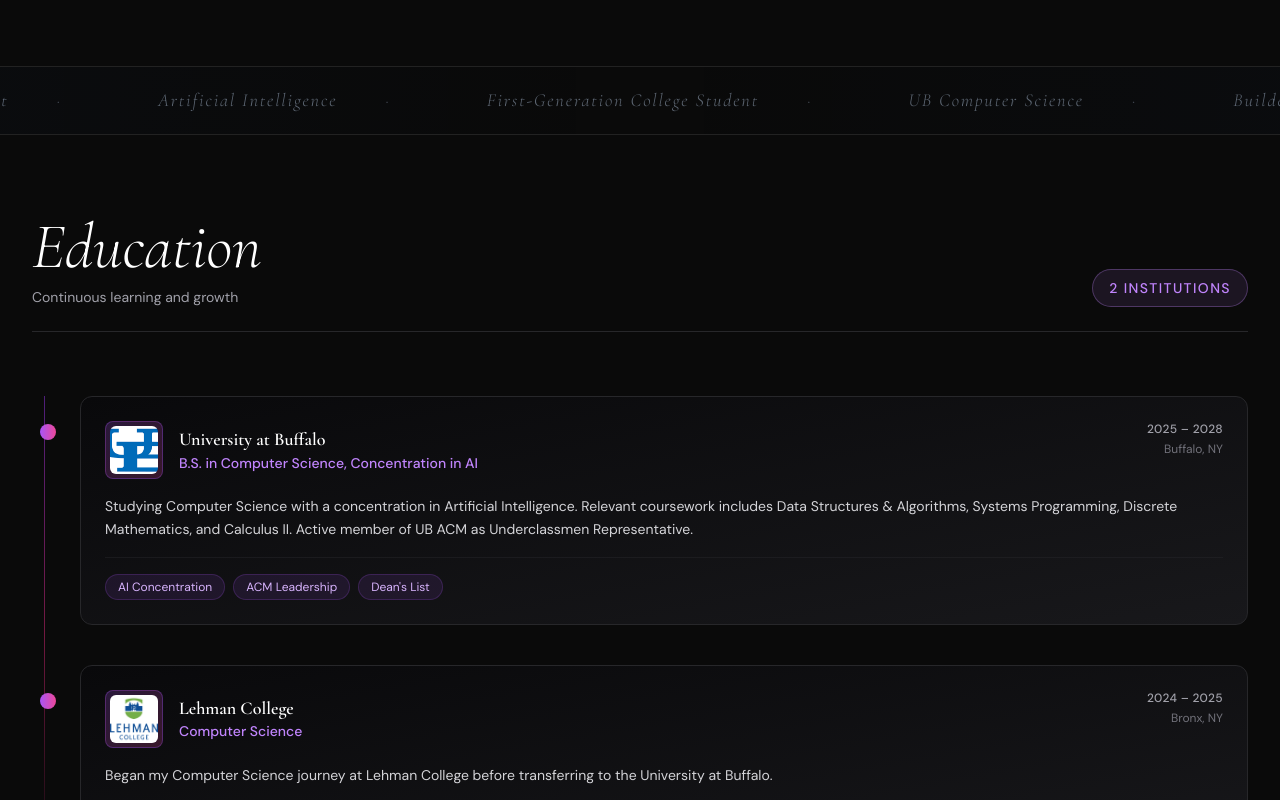
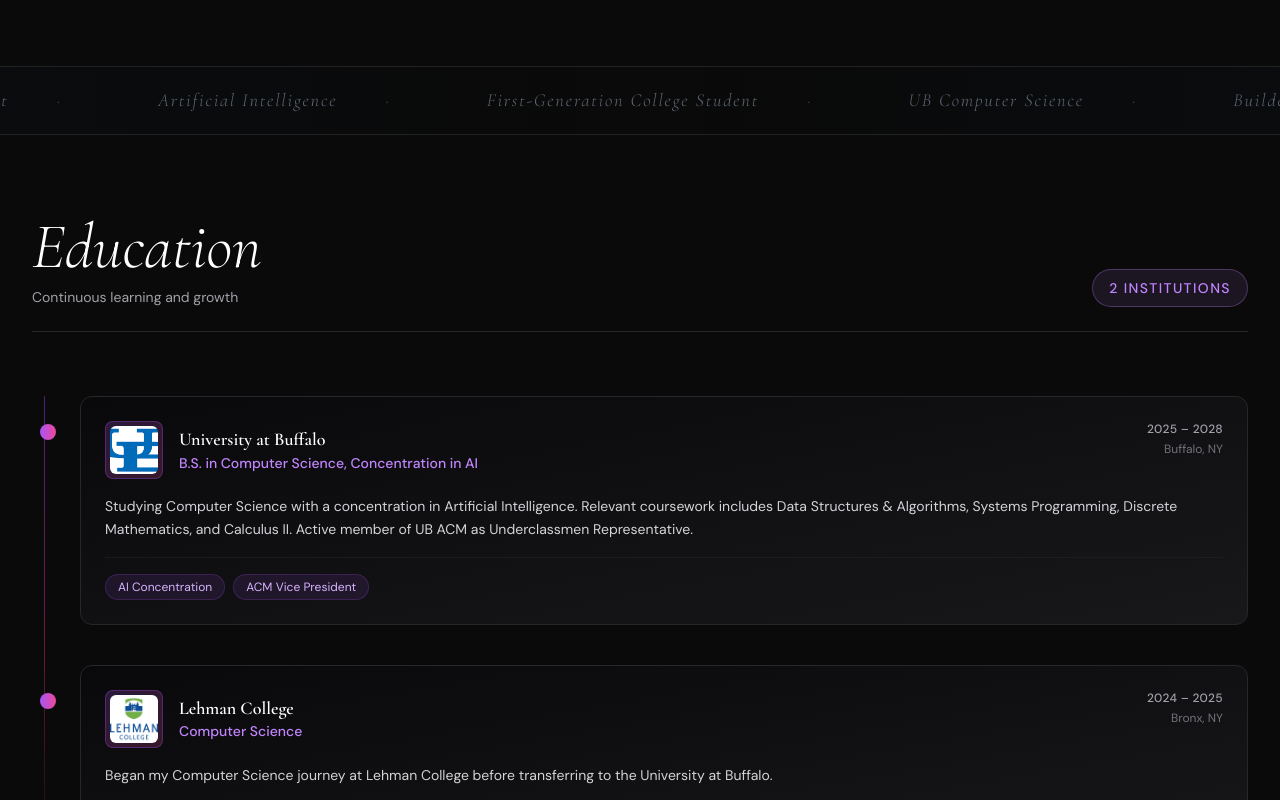
Before and after one commit to AboubakaryT/Webpage, a React (Vite) app: page / in a window 1280 px wide. Shown: the part 2666-3466 px from the top of the page. Built offline with nearby package versions, Linux system fonts and the light colour scheme; no server answers.

Commit message:
updated stats

```diff
--- a/src/components/Education.tsx
+++ b/src/components/Education.tsx
@@ -13,7 +13,7 @@ export default function Education() {
       date: "2025 – 2028",
       description:
         "Studying Computer Science with a concentration in Artificial Intelligence. Relevant coursework includes Data Structures & Algorithms, Systems Programming, Discrete Mathematics, and Calculus II. Active member of UB ACM as Underclassmen Representative.",
-      achievements: ["AI Concentration", "ACM Leadership", "Dean's List"]
+      achievements: ["AI Concentration", "ACM Vice President"]
     },
     {
       school: "Lehman College",
--- a/src/components/Stats.tsx
+++ b/src/components/Stats.tsx
@@ -2,8 +2,8 @@ import { motion } from "framer-motion";
 
 export default function Stats() {
   const stats = [
-    { number: "4+", label: "Years of Coding", icon: "💻" },
-    { number: "3", label: "Internships Completed", icon: "🚀" },
+    { number: "2+", label: "Years of Coding", icon: "💻" },
+    { number: "2", label: "Internships Completed", icon: "🚀" },
     { number: "15+", label: "Projects Built", icon: "🏗️" },
     { number: "100%", label: "Passion for Excellence", icon: "⭐" },
   ];
--- a/vite.config.ts
+++ b/vite.config.ts
@@ -1,8 +1,9 @@
 import { defineConfig } from 'vite'
 import react from '@vitejs/plugin-react'
 
-// https://vite.dev/config/
+const isCustomDomain = process.env.DEPLOY_TARGET === 'custom'
+
 export default defineConfig({
   plugins: [react()],
-   base: '/',
+  base: isCustomDomain ? '/' : '/Webpage/',
 })
```
Also changed, not shown: 1 other file (tests, documents, lock files or other folders).
